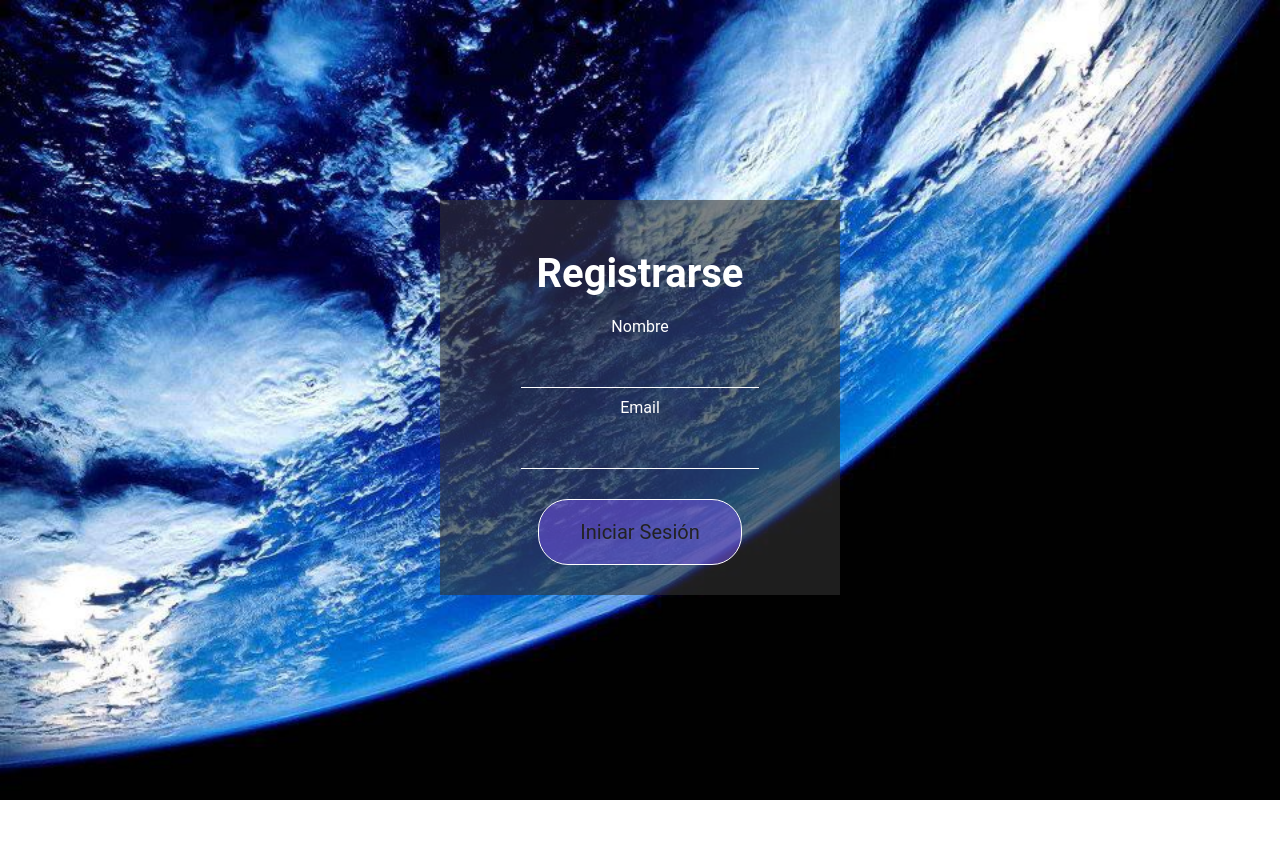
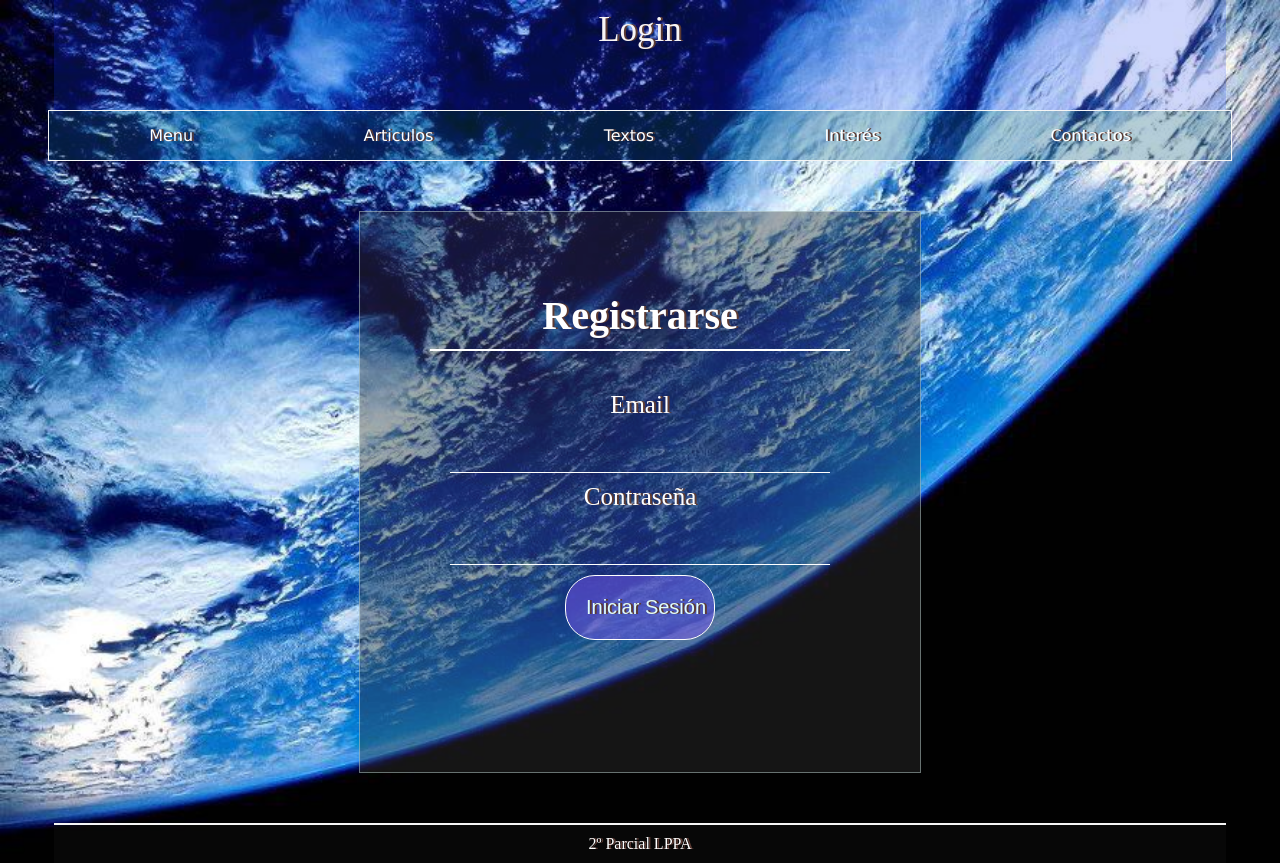
Before and after one commit to alemassad/lppaSegundoParcial, a plain HTML site: page index.html in a window 1280 px wide. Before the commit the page ends 800 px from the top, so only its background shows below. Drawn offline with Linux system fonts and the light colour scheme.

Commit message:
version final

```diff
--- a/dashboard.css
+++ b/estilos/dashboard.css
@@ -11,7 +11,7 @@ body {
     min-height: 500px;
     align-items: center;
     justify-content: center;
-    background-image: url(imagen/wallpaperbetter.com_1280x800.jpg);
+    background-image: url(../imagen/wallpaperbetter.com_1280x800.jpg);
     background-repeat: no-repeat;
     background-size: cover;
     color: #ffffff;
@@ -23,7 +23,6 @@ table {
     flex-wrap: wrap;
     background-color: rgba(85, 81, 81, 0.3);
     color: rgb(17, 240, 17);
-
     padding: 10px;
 
 }
@@ -31,7 +30,6 @@ td {
     text-align:left;
     border: 1px solid rgba(12, 240, 31, 0.3);
     text-shadow: 2px 0 0  rgb(56, 50, 77);
-
 }
 h1{
     color: rgb(160, 248, 28);
@@ -60,3 +58,9 @@ button:hover{
     justify-content: center;
     align-items: center;
 }
+@media (max-width: 600px) {
+    nav, article {
+      width: 100%;
+      height: auto;
+    }
+}
--- /dev/null
+++ b/estilos/style.css
@@ -0,0 +1,121 @@
+* {
+    margin: 0;
+    padding: 0;
+    font-family:'Franklin Gothic Medium', 'Arial Narrow', Arial, sans-serif, Tahoma, Geneva, Verdana, sans-serif, Geneva, Tahoma, sans-serif 'Roboto', sans-serif;
+    text-shadow: 2px 0 0  rgb(92, 58, 50);
+}
+body {
+    display: flex;
+    flex-direction: column;
+    height: 100%;
+    align-items: center;
+    justify-content: center;
+    background-image: url(../imagen/fondos-de-pantalla-para-pc-4k-gratis.jpg);
+    background-repeat: no-repeat;
+    background-size: cover;
+    color: #ffffff;
+}
+header {
+    height: 90px;
+    background-color: rgba(18, 59, 241, 0.2);
+    width: 90%;;
+    padding: 10px;
+    text-align: center;
+    font-size: 35px;
+    color: rgb(248, 245, 245);
+}
+nav {
+    align-content: center;
+    width: 90%;
+    height: 100%;
+    background: rgb(11, 93, 131, 0.3);
+    padding: 15px;
+    border: solid whitesmoke 1px;
+
+}
+nav ul{
+    list-style-type: none;
+    padding: 0;
+    display: flex;
+    justify-content: space-around;
+
+}
+li {
+    color: #ffffff;
+    font-family:Verdana, Geneva, Tahoma, sans-serif ;
+}
+
+footer {
+    background-color: rgb(15, 15, 15,0.4);
+    padding: 10px;
+    text-align: center;
+    color: white;
+    width: 90%;
+    border-top: solid whitesmoke 2px;
+}
+h2 {
+    font-size: 40px;
+    margin: 40px;
+    padding: 10px;
+    border-bottom: 2px solid white;
+
+}
+.formulario {
+    width: 500px;
+    height: 500px;
+    padding: 30px;
+    margin: 50px;
+    background-color: rgb(51, 51,51,0.4);
+    text-align: center;
+    border: 1px solid rgb(224, 252, 250,0.4);
+}
+.formulario input {
+    width: 70%;
+    display: block;
+    margin: auto;
+    margin-bottom: 10px;
+    background-color: transparent;
+    border: none;
+    border-bottom: white thin solid;
+    text-align: center;
+    outline: none;
+    padding: 15px;
+    font-size: 20px;
+    color: white;
+
+}
+label{
+    font-size:25px ;
+}
+.formulario input[type="submit"]{
+    width: 30%;
+    margin: auto;
+    border: solid thin white;
+    padding: 20px;
+    border-radius: 30px;
+    background-color: rgba(120, 88, 238, 0.5);
+    margin-top: 0px;
+    font-size: 20px;
+    cursor: pointer;
+    color: rgb(224, 252, 250);
+
+}
+.error-nombre, .error-correo {
+    font-size: 15px;
+    text-align:initial;
+    color: red;
+  }
+.valido-nombre, .valido-correo {
+    font-size: 15px;
+    text-align:initial;
+    color: rgb(13, 139, 13);
+  }
+input[type="submit"]:hover {
+    background-color: rgb(55, 245, 245, 0.6);
+}
+@media (max-width: 600px) {
+    nav, article {
+      width: 100%;
+      height: auto;
+    }
+}
--- a/index.html
+++ b/index.html
@@ -5,29 +5,44 @@
     <meta http-equiv="X-UA-Compatible" content="IE=edge">
     <meta name="viewport" content="width=device-width, initial-scale=1.0">
     <title>Parcial</title>
-    <link rel="stylesheet" href="style.css">
+    <link rel="stylesheet" href="estilos/style.css">
 </head>
 <body>
+    <header class="cabecera">
+        Login
+    </header>
+    <nav>
+        <ul class="nav-List">
+            <li>Menu</li>
+            <li>Articulos</li>
+            <li>Textos</li>
+            <li>Interés</li>
+            <li>Contactos</li>
+        </ul>
+    </nav>
     <div class="contenedor-sesion">
 
         <form class="formulario" id="formulario">
             <h2 class="crear-cuenta">Registrarse</h2>
-
-            <label for="input-nombre">Nombre</label>
-            <input type="text" class="input-nombre" id="input-nombre">
-            <small id="error-nombre" class="error-nombre" hidden>Introducir un Nombre correcto</small>
-            <small id="valido-nombre" class="valido-nombre" hidden>Nombre válido</small>
 
             <label for="input-correo">Email</label>
             <input type="text" class="input-correo" id="input-correo">
             <small id="error-correo" class="error-correo" hidden>Introducir un Correo correcto</small>
             <small id="valido-correo" class="valido-correo" hidden>Correo correcto</small>
 
+            <label for="input-nombre">Contraseña</label>
+            <input type="password" class="input-nombre" id="input-nombre">
+            <small id="error-nombre" class="error-nombre" hidden>Introducir una contraseña correcto</small>
+            <small id="valido-nombre" class="valido-nombre" hidden>contraseña válido</small>
             <input type="submit" id="btn-mandar" class="btn-mandar" value="Iniciar Sesión">
-
         </form>
     </div>
 
-    <script src="script.js"></script>
+
+    <script src="script/script.js"></script>
+
+<footer>
+    <p>2º Parcial LPPA</p>
+</footer>
 </body>
 </html>
--- a/script.js
+++ b/script/script.js
@@ -1,37 +1,36 @@
  window.onload=function(){
-    console.log(localStorage.getItem('error'))
-    if (localStorage.getItem('error')=="false") {
+
+    if (localStorage.getItem("error")=="false") {
        console.log("Bienvenido nuevamente");
        location.href="dashboard.html";
     } else {
 
-    var form=document.getElementById("formulario")
-    formulario.reset();
-        form.addEventListener('submit', e =>{
+        var form=document.getElementById("formulario")
+        document.getElementById("input-correo").focus();
+        formulario.reset();
+            form.addEventListener("submit", e =>{
 
-            const inputNombre =document.getElementById("input-nombre").value;
+            const inputPass =document.getElementById("input-nombre").value;
             const inputMail=document.getElementById("input-correo").value;
 
             e.preventDefault();
 
-            function verificarNombre(){
+            function verificarPass(){
 
-                if(inputNombre.length<3||inputNombre.length==""){
+                if(inputPass.length<3||inputPass.length==""){
                     document.getElementById("error-nombre").style.display ="block";
                     rojo("nombre");
-                    console.log("ingrese un Nombre verdadero "+!isNaN(inputNombre));
                     document.getElementById("error-nombre").style.display ="block";
                     rojo("nombre");
                     return false;
-                }else if(!isNaN(inputNombre)){
+                }else if(!isNaN(inputPass)){
                     document.getElementById("error-nombre").style.display ="block";
                     rojo("nombre");
                     return false;
                 }else{
                     document.getElementById("valido-nombre").style.display="block";
                     verde("nombre");
-                    console.log("Nombre es ==> "+inputNombre);
-                    nombreValido=inputNombre;
+                    nombreValido=inputPass.toString();
                     return true;
                 }
             }
@@ -40,19 +39,19 @@
 
                 var regexEmail= /[a-z0-9]+@[a-z]+\.[a-z]{2,3}/
                 if(!regexEmail.test(inputMail)){
-                    console.log("entrar un mail valido");
+                    alert("entrar un mail valido");
                     document.getElementById("error-correo").style.display ="block";
                     rojo("correo");
                 }else{
                     document.getElementById("valido-correo").style.display ="block";
                     verde("correo");
                     console.log("Email es ==> "+inputMail);
-                    correoValido=" "+inputMail;
+                    correoValido=inputMail.toString();
                     return true;
                 }
             }
 
-            if ( verificarNombre() && verificarCorreo()){
+            if ( verificarPass() && verificarCorreo()){
                 const peticion = async()=>{
                     try{
                             const respuesta= await fetch("https://basic-server-one.vercel.app/login", {
@@ -61,26 +60,24 @@
                                 "Content-Type": "application/json",
                             },
                             body: JSON.stringify({
-                                email: "valeria@gmail.com",
-                                password: "lppa2022"
+                                email:correoValido, //"valeria@gmail.com",
+                                password:nombreValido //"lppa2022"
                                 })
                             })
                         const datos= await respuesta.json();
-                        console.log(datos);
+
                         if(datos.error==true){
                             alert("Los datos ingresados no son válidos")
                         }else {
                             var reqError= datos.error;
                             var reqMessage= datos.message
-                            localStorage.setItem('error',reqError);
-                            localStorage.setItem('mensaje',reqMessage);
-
-                            console.log("Error: "+reqError+"- Mensaje: "+reqMessage)
+                            localStorage.setItem("error",reqError);
+                            localStorage.setItem("mensaje",reqMessage);
                             location.href="dashboard.html";
                         }
 
                     }catch(error){
-                        console.log("HORROR ==>"+error);
+
                         alert(error);
                     }
                 }
--- a/style.css
+++ /dev/null
@@ -1,67 +0,0 @@
-* {
-    margin: 0;
-    padding: 0;
-    box-sizing: border-box;
-    font-family: 'Roboto', sans-serif;
-}
-body {
-    height: 100%;
-    display: flex;
-    align-items: center;
-    justify-content: center;
-    background-image: url(imagen/fondos-de-pantalla-para-pc-4k-gratis.jpg);
-    background-repeat: no-repeat;
-    background-size: cover;
-    color: #ffffff;
-}
-h2 {
-    font-size: 40px;
-    padding: 20px;
-}
-.formulario {
-    width: 400px;
-    padding: 30px;
-    margin: 200px;
-    background-color: rgb(51, 51,51,0.6);
-    text-align: center;
-}
-.formulario input {
-    width: 70%;
-    display: block;
-    margin: auto;
-    margin-bottom: 10px;
-    background-color: transparent;
-    border: none;
-    border-bottom: white thin solid;
-    text-align: center;
-    outline: none;
-    padding: 15px;
-    font-size: 10px;
-    color: white;
-    font-size: 18px;
-}
-.formulario input[type="submit"]{
-    width: 60%;
-    margin: auto;
-    border: solid thin white;
-    padding: 20px;
-    border-radius: 30px;
-    background-color: rgba(120, 88, 238, 0.5);
-    margin-top: 30px;
-    font-size: 20px;
-    cursor: pointer;
-    color: #222;
-}
-.error-nombre, .error-correo {
-    font-size: 15px;
-    text-align:initial;
-    color: red;
-  }
-.valido-nombre, .valido-correo {
-    font-size: 15px;
-    text-align:initial;
-    color: rgb(13, 139, 13);
-  }
-input[type="submit"]:hover {
-    background-color: aqua;
-}
```
Also changed, not shown: dashboard.html (+2 -2 lines), script/dashboard.js (renamed from dashboard.js).
